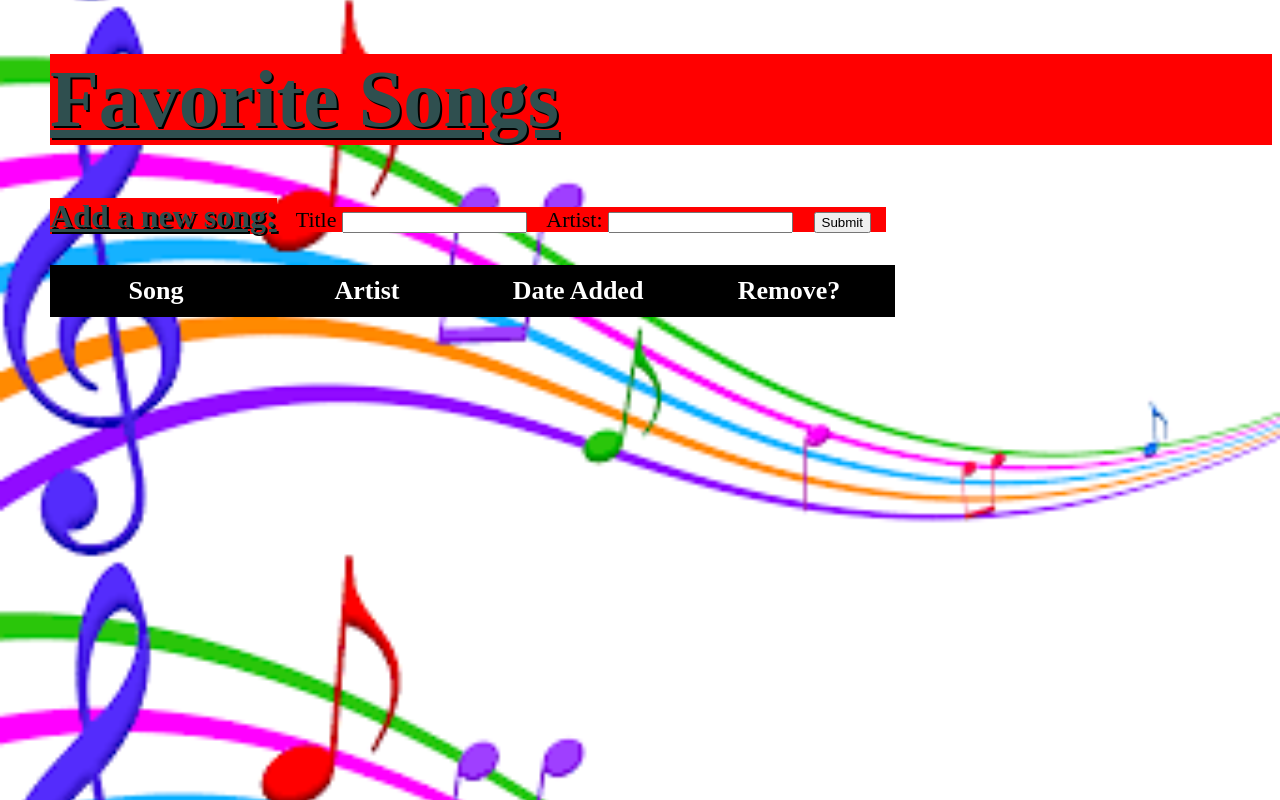
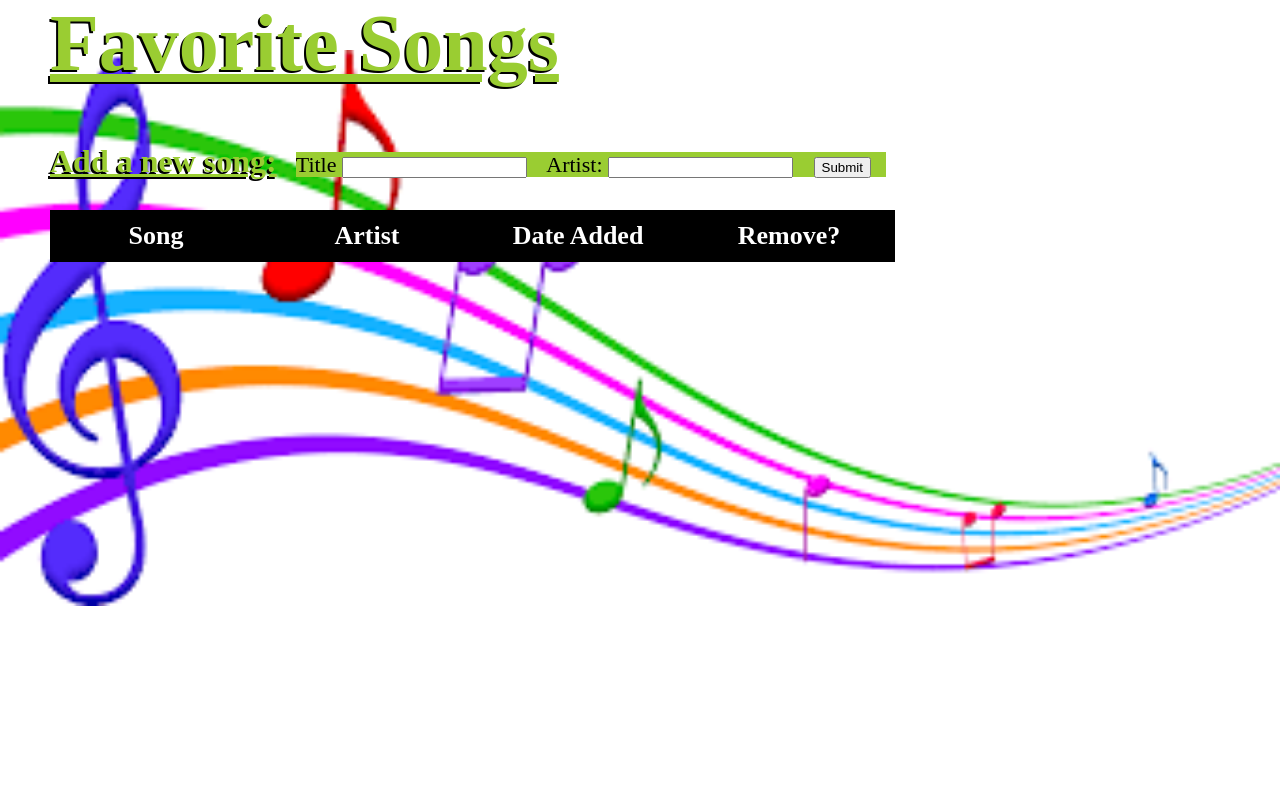
Before and after one commit to zachgarman/express_intro, a website: page public/views/index.html in a window 1280 px wide. Drawn offline with Linux system fonts and the light colour scheme; files that its build step writes are made by us from their sources; no server answers; files whose address does not match are found by name.

Commit message:
more styling

```diff
--- a/public/styles/styles.css
+++ b/public/styles/styles.css
@@ -2,6 +2,8 @@ body {
   margin-left: 50px;
   background-image: url("../images/background.png");
   background-size: cover;
+  background-repeat: no-repeat;
+  background-position: 0 50px;
 }
 p, h2, form, input {
   display: inline;
@@ -45,18 +47,18 @@ button:hover {
   color: white;
 }
 form {
-  background-color: red;
+  background-color: yellowgreen;
   font-size: 22px;
 
 }
 h1, h2 {
-  text-shadow: 2px 2px black;
-  color: darkslategray;
-  background-color: red;
+  text-shadow: -2px 2px black;
+  color: yellowgreen;
   text-decoration: underline;
 }
 h1 {
   font-size: 5em;
+  margin-top: -10px;
 }
 h2 {
   font-size: 2em;
```
Also changed, not shown: public/js/client.js (+4 -3 lines), server.js (+6 -1 lines).
